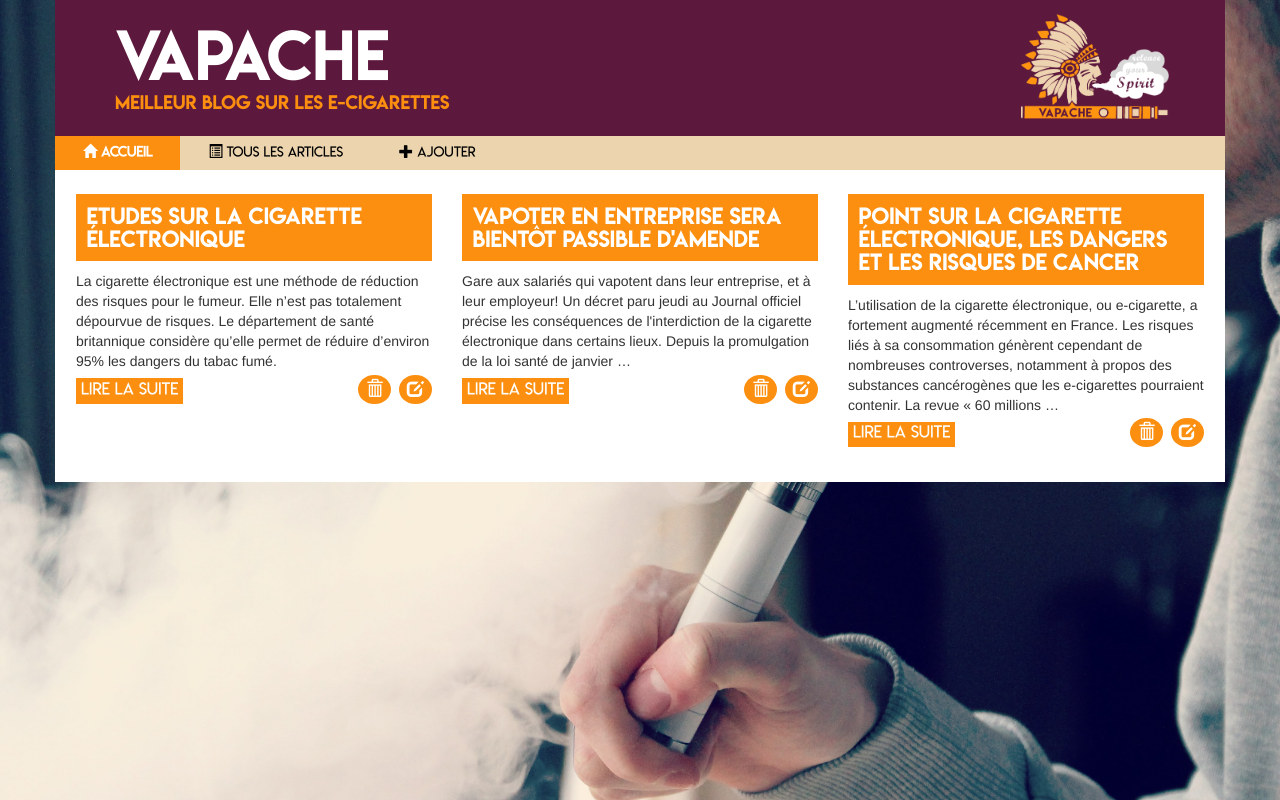
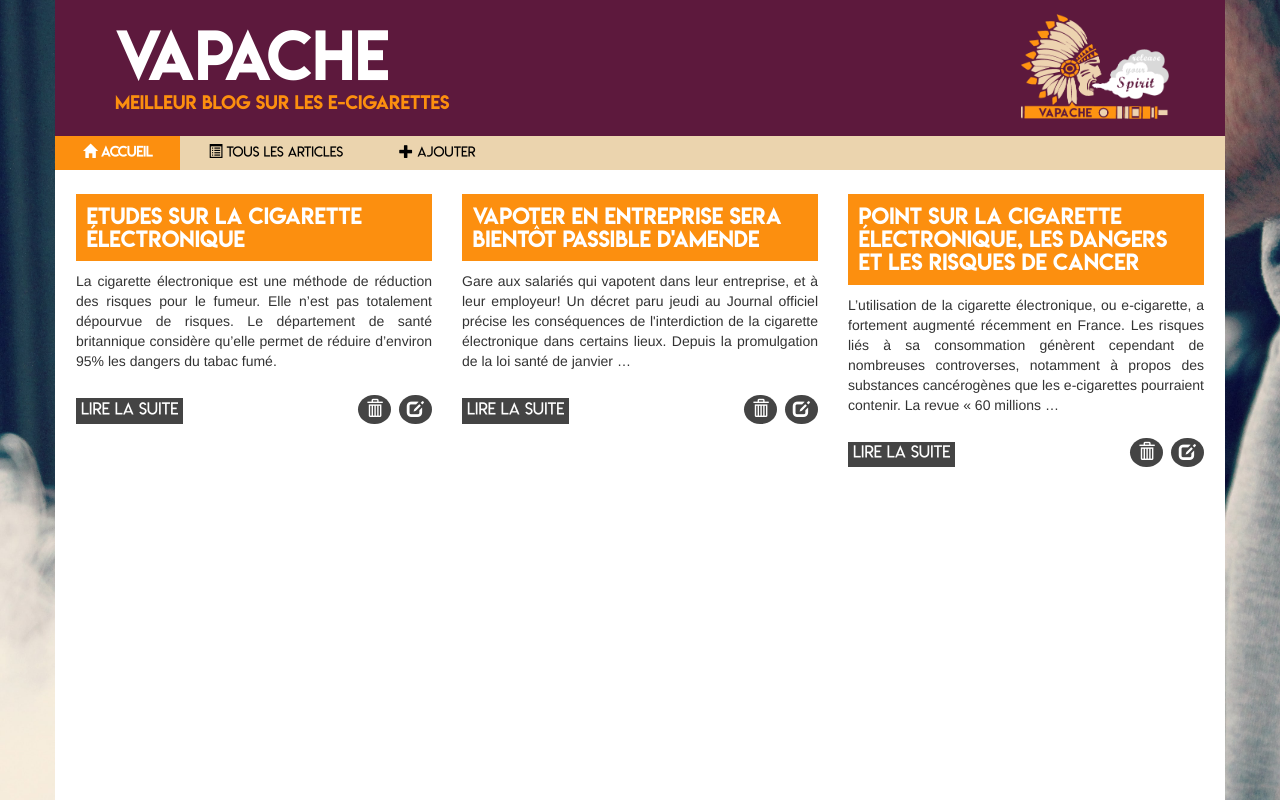
Before and after one commit to Noddin/Projet_web_4A, a Django app: page /blog/articles in a window 1280 px wide. Run offline with Django 3.2, Linux system fonts and the light colour scheme; data comes from the database, SQL or seed files in the repository; some libraries are stand-ins or nearby versions.

Commit message:
design features

```diff
--- a/vapache/blog/static/stylesheets/style.css
+++ b/vapache/blog/static/stylesheets/style.css
@@ -157,8 +157,7 @@
 .container {
   background-color: #fff;
   padding: 0;
-  min-height: 100%;
-  height: 100%;
+  min-height: 100vh;
 }
 .content {
   padding: 1em 1.5em 2em 1.5em;
@@ -167,6 +166,9 @@
   .content {
     padding: 0.5em;
   }
+}
+.article-content {
+  text-align: justify;
 }
 .article-footer {
   display: flex;
@@ -177,7 +179,7 @@
 }
 .article-read-more {
   color: #fff;
-  background-color: #fc8f0f;
+  background-color: #444;
   font-size: 1.2em;
   font-family: lemonmilk_lightregular;
   border-style: none;
@@ -188,15 +190,15 @@
   -o-transition: 0.15s /* Opera < 12.1 */;
 }
 .article-read-more:hover {
-  background-color: #5d193d;
-  color: #fc8f0f;
+  background-color: #fc8f0f;
+  color: #5d193d;
 }
 .article-read-more:focus {
-  color: #fff;
+  color: #5d193d;
 }
 .article-button {
   color: #fff;
-  background-color: #fc8f0f;
+  background-color: #444;
   border-radius: 50%;
   font-size: 1.2em;
   font-family: lemonmilk_lightregular;
@@ -209,8 +211,8 @@
   -o-transition: 0.15s /* Opera < 12.1 */;
 }
 .article-button:hover {
-  background-color: #5d193d;
-  color: #fc8f0f;
+  background-color: #fc8f0f;
+  color: #5d193d;
 }
 .article-button:focus {
   color: #fff;
--- a/vapache/blog/static/stylesheets/style.styl
+++ b/vapache/blog/static/stylesheets/style.styl
@@ -113,15 +113,16 @@
 .container
   background-color white
   padding 0
-  min-height: 100%;
-  height: 100%;
+  min-height: 100vh;
 
 .content
   padding: 1em 1.5em 2em 1.5em
   @media(max-width xs-max)
     padding: .5em
 
-//Tout les articles
+//Articles
+.article-content
+  text-align justify
 
 .article-footer
   display flex
@@ -129,23 +130,24 @@
   align-items flex-end
   justify-content space-between
   padding .5em 0
+
 .article-read-more
   color white
-  background-color orange
+  background-color grey
   font-size: 1.2em
   font-family: main-font-light
   border-style none
   padding .05em .3em
   transition(.15s)
   &:hover
-    background-color wine
-    color orange
+    background-color orange
+    color wine
   &:focus
-    color white
+    color wine
 
 .article-button
   color white
-  background-color orange
+  background-color grey
   border-radius 50%
   font-size: 1.2em
   font-family: main-font-light
@@ -154,9 +156,7 @@
   margin-left: .25em
   transition(.15s)
   &:hover
-    background-color wine
-    color orange
+    background-color orange
+    color wine
   &:focus
     color white
-
-//Un Article
--- a/vapache/blog/templates/articles.html
+++ b/vapache/blog/templates/articles.html
@@ -6,8 +6,9 @@
       <div class="col-md-4">
 
           <h3>{{ article.titre }}</h3>
-
-          <text>{{ article.contenu|truncatewords_html:40 }}</text>
+          <div class="article-content">
+            {{ article.contenu|truncatewords_html:40 }}
+          </div>
           <br>
           <div class="article-footer">
             <div class="article-buttons">
```
Also changed, not shown: vapache/blog/templates/article.html (+6 -2 lines).
